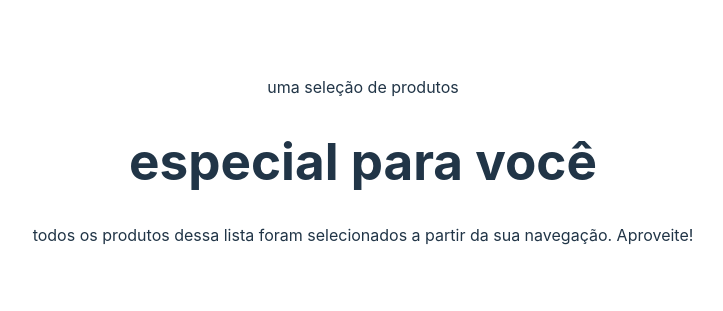
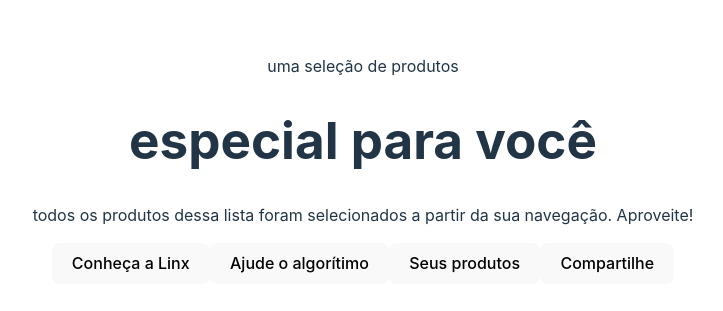
Before and after one commit to rafaelljordao/project1-react, a React (Vite) app: page / in a window 1280 px wide. Shown: the part 239-550 px from the top of the page, without its empty margins (277-1000 px from the left). Built offline with nearby package versions, Linux system fonts and the light colour scheme.

Commit message:
criação do componente button

```diff
--- a/src/components/Button.jsx
+++ b/src/components/Button.jsx
@@ -1,5 +1,7 @@
 
 
-export const Button = (props) => {
-    return <button className="butt">{props.txt}</button>
+export const But = (props) => {
+    return (
+        <button className="butt">{props.txt}</button>
+    )
 }
--- a/src/components/Header.jsx
+++ b/src/components/Header.jsx
@@ -1,18 +1,18 @@
-// import Button from "./Button"
+import { But } from "./Button"
 
 export const Head = () => {
     return(
       <header>
-         <p class="header-text-top">uma seleção de produtos</p>
-         <h1 class="header-title">especial para você</h1>
-         <p class="header-text-bottom">todos os produtos dessa lista foram selecionados a partir da sua navegação. Aproveite!</p>
+        <p class="header-text-top">uma seleção de produtos</p>
+        <h1 class="header-title">especial para você</h1>
+        <p class="header-text-bottom">todos os produtos dessa lista foram selecionados a partir da sua navegação. Aproveite!</p>
 
-         {/* <Button txt="Conheça a Linx"/>
-         <Button txt="Ajude o algorítimo"/>
-         <Button txt="Seus produtos"/>
-         <Button txt="Compartilhe"/>  */}
+        <div>
+            <But txt="Conheça a Linx"/>
+            <But txt="Ajude o algorítimo"/>
+            <But txt="Seus produtos"/>
+            <But txt="Compartilhe"/>
+        </div>
       </header>
     )
 }
-
-// export default Head
```
